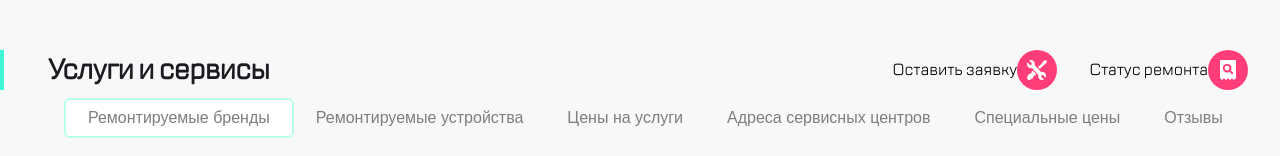
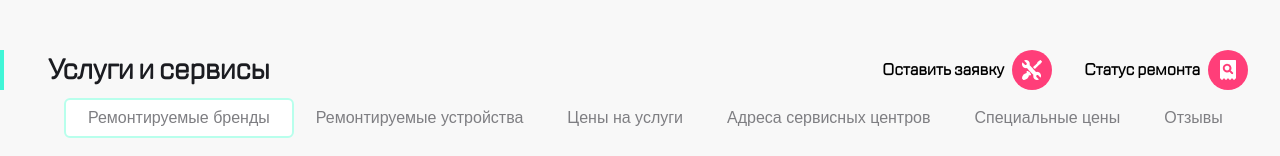
Before and after one commit to Egor1408/my-project, a plain HTML site: page index.html in a window 1280 px wide. Shown: the top 156 px of the page. Drawn offline with Linux system fonts and the light colour scheme; files whose address does not match are found by name.

Commit message:
23.01(2)

```diff
--- a/style.css
+++ b/style.css
@@ -245,7 +245,7 @@
     .main__button>div {
         margin-right: 32px;
     }
-    .main__button p {
+    .main__button span {
         margin-right: 8px;
         font-size: 16px;
         font-weight: bold;
```
